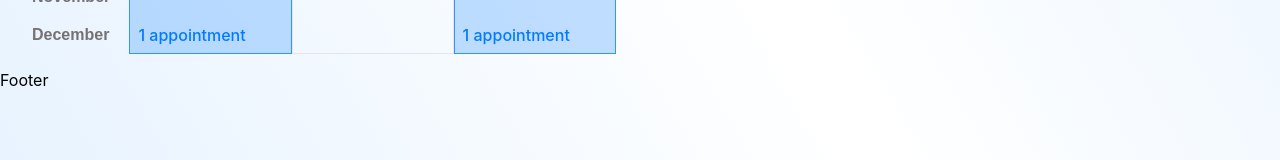
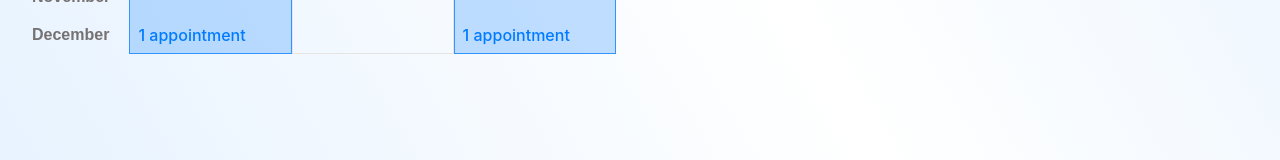
Before and after one commit to Vikas10102001/Trainex, a React (Create React App) app: page /calendar in a window 1280 px wide. Shown: the part 594-754 px from the top of the page. Built offline with nearby package versions, Linux system fonts and the light colour scheme.

Commit message:
removed footer

```diff
--- a/src/components/Layout/Footer.jsx
+++ /dev/null
@@ -1,7 +0,0 @@
-import React from 'react'
-
-export default function Footer() {
-  return (
-    <div>Footer</div>
-  )
-}
--- a/src/components/shared/ui/AppLayout.jsx
+++ b/src/components/shared/ui/AppLayout.jsx
@@ -7,7 +7,6 @@ export default function AppLayout({ children }) {
     <div className="app-layout">
       <Navbar />
       {children}
-      <Footer />
     </div>
   );
 }
```
